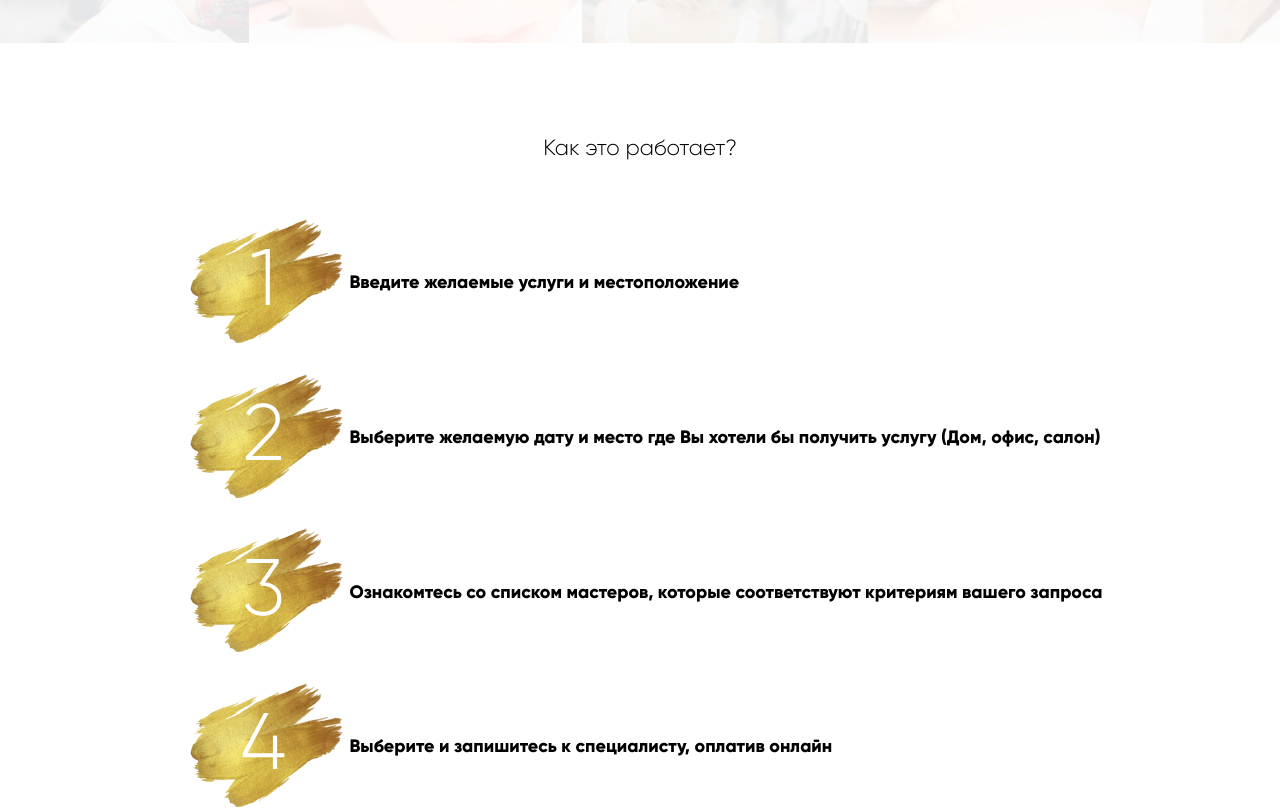
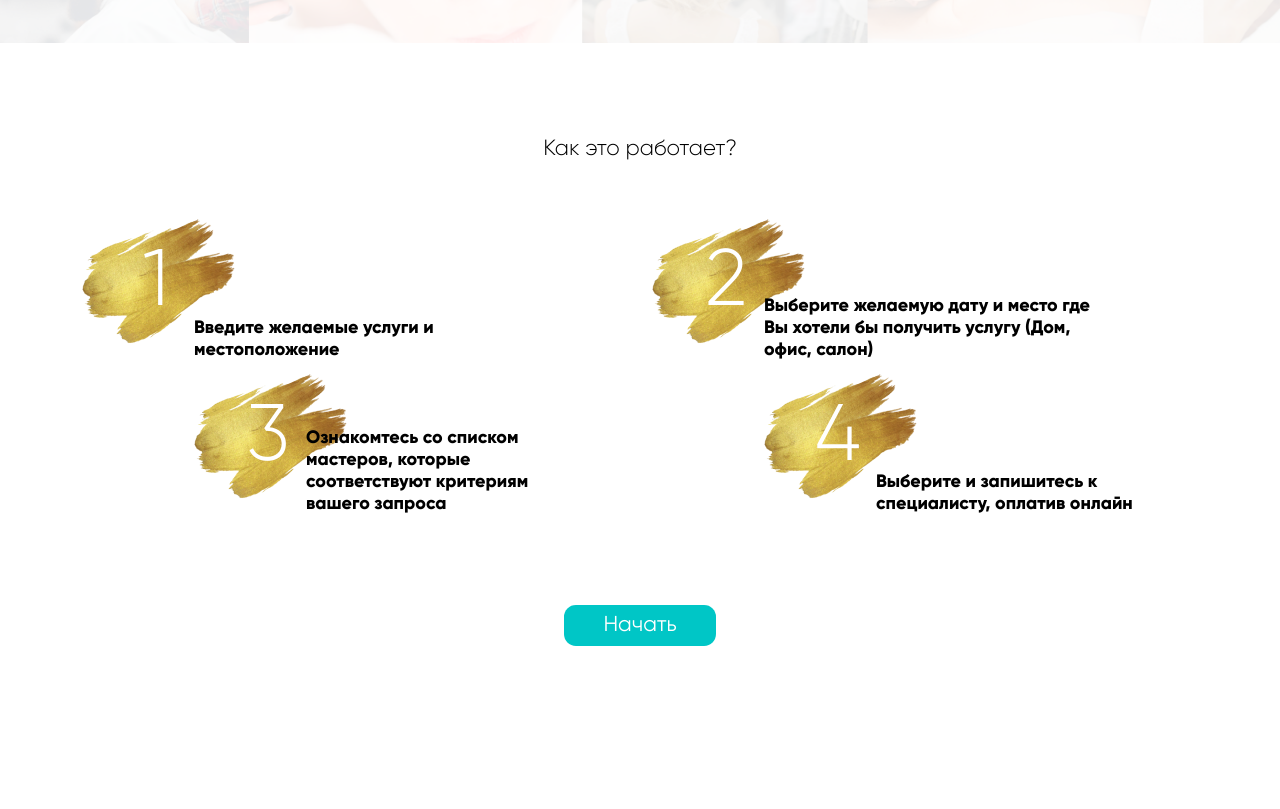
Before and after one commit to MykhailKo/beauty-links, a React (Create React App) app: page / in a window 1280 px wide. Shown: the part 3625-4434 px from the top of the page. Built offline with nearby package versions, Linux system fonts and the light colour scheme; the HTML template or start-up script is replaced by a standard one.

Commit message:
finish howitworks

```diff
--- a/src/components/Landing/MainSection/HowItWorks/HowItWorks.module.scss
+++ b/src/components/Landing/MainSection/HowItWorks/HowItWorks.module.scss
@@ -1,12 +1,23 @@
 @import "../../../../assets/scss/common";
+@import "../../../../assets/scss/widths";
 
 .container {
   display: flex;
   flex-direction: column;
   align-items: center;
+  margin-bottom: 80px;
+
+  @media (min-width: $break-lg) {
+    margin-bottom: 200px;
+  }
 }
 
 .Steps {
   display: flex;
   flex-direction: column;
+  flex-wrap: wrap;
+  margin-bottom: 5.625rem;
+  @media (min-width: $break-lg) {
+    flex-direction: row;
+  }
 }
--- a/src/components/Landing/MainSection/Step/Step.module.scss
+++ b/src/components/Landing/MainSection/Step/Step.module.scss
@@ -5,16 +5,22 @@
   display: flex;
   flex-direction: row;
   align-items: center;
+  @media (min-width: $break-lg) {
+    flex: 1 0 50%;
+    align-items: flex-end;
+    &:last-child,
+    &:nth-last-child(2) {
+      padding-left: 7rem;
+    }
+  }
 }
 
 .Index {
   position: relative;
   & img {
-    // width: 100%;
-    // height: 100%;
     width: 85px;
 
-    @media (min-width: $break-md) {
+    @media (min-width: $break-lg) {
       width: 172px;
     }
   }
@@ -30,7 +36,7 @@
     font-size: 40px;
     line-height: 51px;
     color: #ffffff;
-    @media (min-width: $break-md) {
+    @media (min-width: $break-lg) {
       font-family: Gilroy;
       font-style: normal;
       font-weight: 300;
@@ -49,7 +55,7 @@
   font-size: 14px;
   line-height: 18px;
   color: #000000;
-  @media (min-width: $break-md) {
+  @media (min-width: $break-lg) {
     font-family: "Gilroy";
     font-style: normal;
     font-weight: 800;
@@ -57,5 +63,8 @@
     line-height: 22px;
 
     color: #000000;
+    max-width: 60%;
+    margin-left: -3rem;
+    z-index: 2;
   }
 }
```
